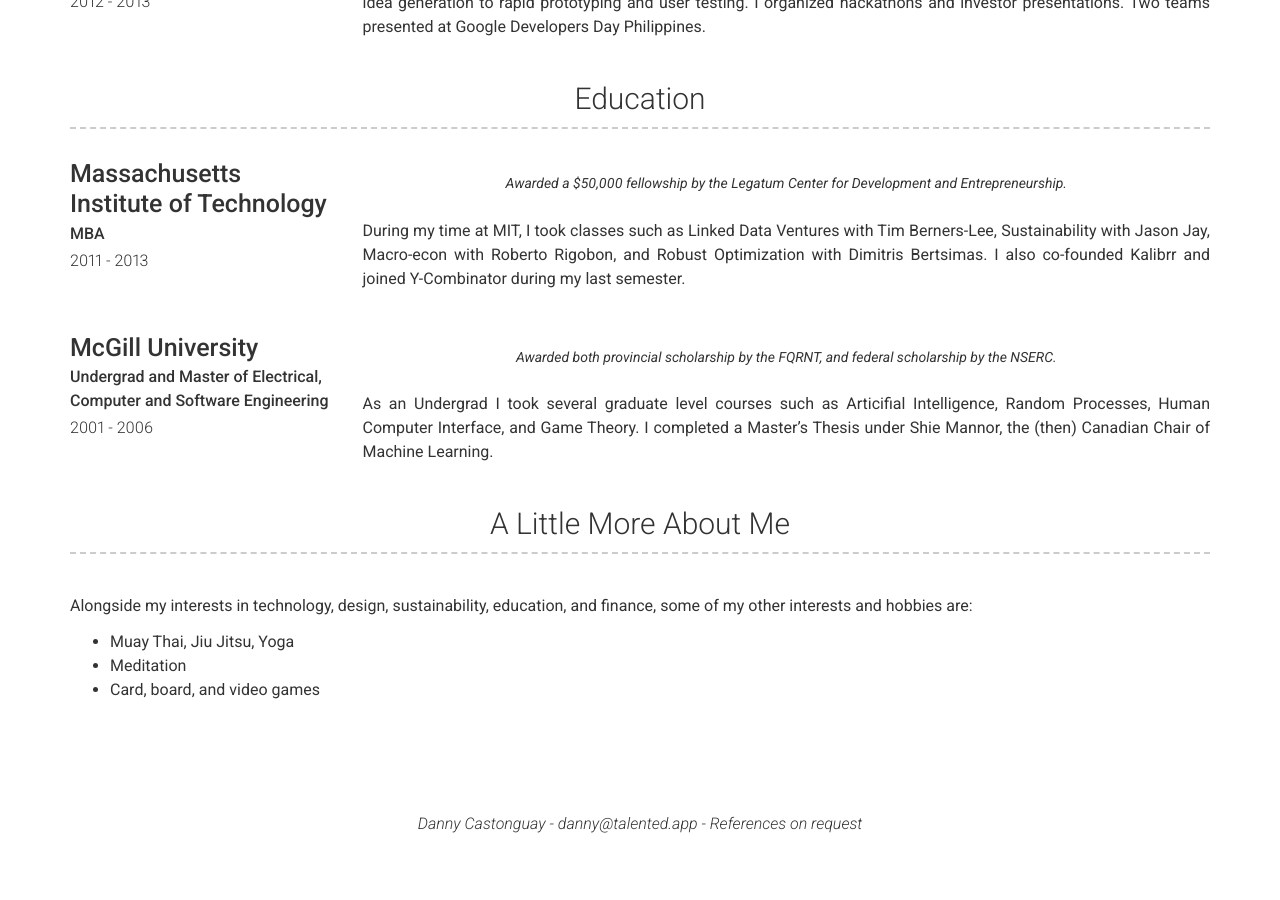
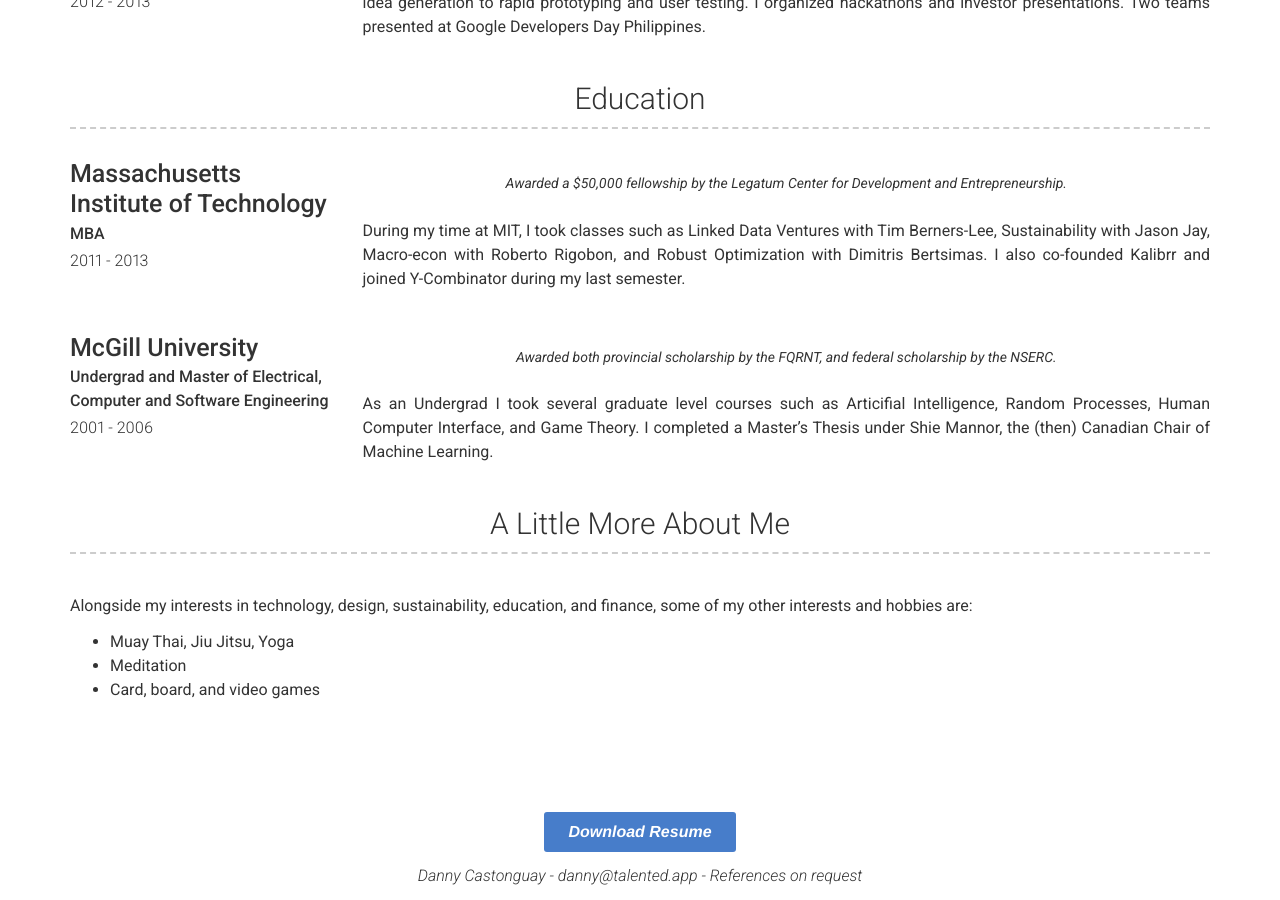
Before and after one commit to dannycastonguay/dannyresume, a Jekyll site: the page built from index.md, in a window 1280 px wide and 900 px high, scrolled down 1384 px. Built offline with Jekyll 4.4.1, drawn with Linux system fonts in a browser that asks for light colours; before the commit the page ends 2232 px from its top, so only the background shows below that.

Commit message:
added resume

```diff
--- a/_includes/footer.html
+++ b/_includes/footer.html
@@ -1,4 +1,5 @@
 <div class="container footer-container">
+  <p><a href="images/resume.pdf" download="Danny Castonguay resume" class="no-print" itemprop="email"><button>Download Resume</button></a></p>
   <p>
     {{ site.name | escape }} -
     <a href="mailto:{{ site.email }}" target="_blank">{{ site.email | escape }}</a>
```
Also changed, not shown: 1 other file.
